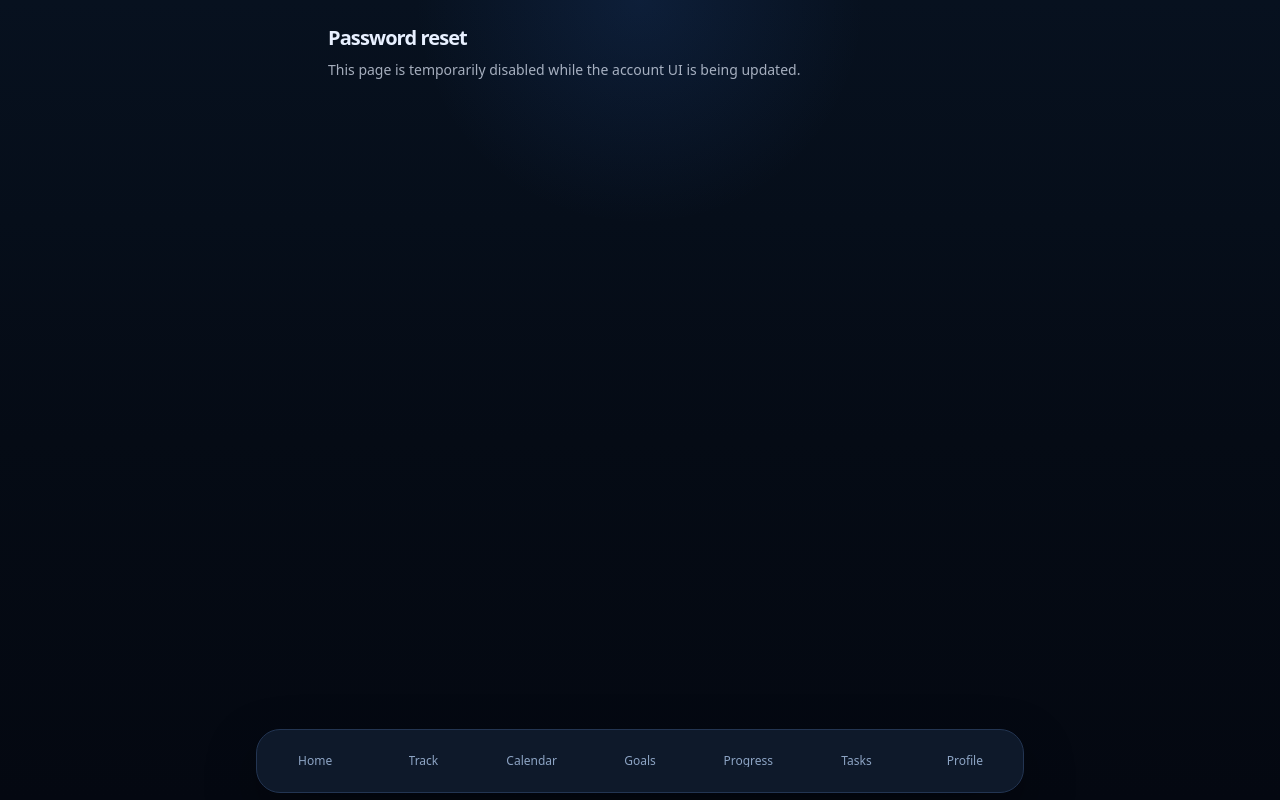
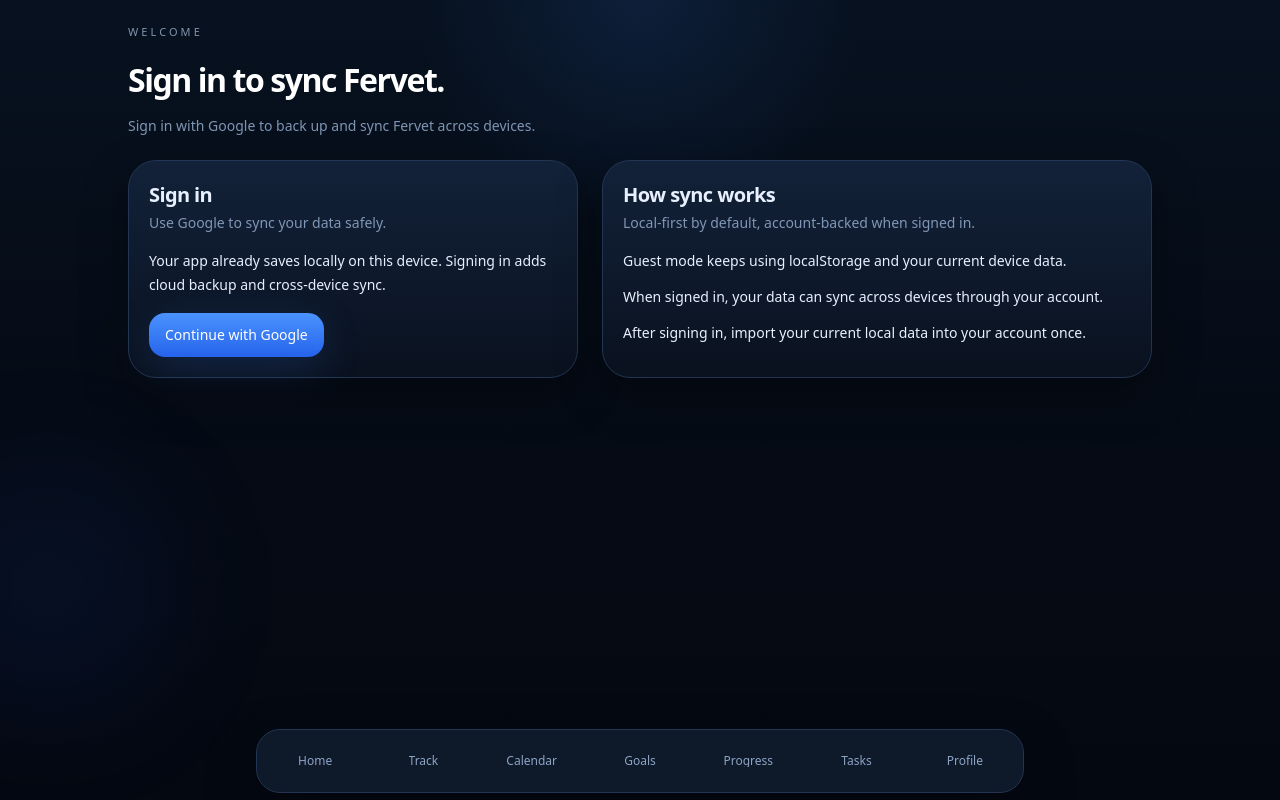
Before and after one commit to Cavary7/FERVET, a Next.js app: page /account in a window 1280 px wide. Built offline with nearby package versions, Linux system fonts and the light colour scheme.

Commit message:
Restore account route and keep reset placeholder

```diff
--- a/src/app/account/page.tsx
+++ b/src/app/account/page.tsx
@@ -1,10 +1,5 @@
-export default function ResetAccountPage() {
-  return (
-    <main className="mx-auto max-w-2xl p-6">
-      <h1 className="text-xl font-semibold">Password reset</h1>
-      <p className="mt-2 text-sm opacity-70">
-        This page is temporarily disabled while the account UI is being updated.
-      </p>
-    </main>
-  );
+import { AccountScreen } from "@/components/account-screen";
+
+export default function AccountPage() {
+  return <AccountScreen mode="auth" />;
 }
```
Also changed, not shown: src/app/account/reset/page.tsx (line endings or trailing spaces).
